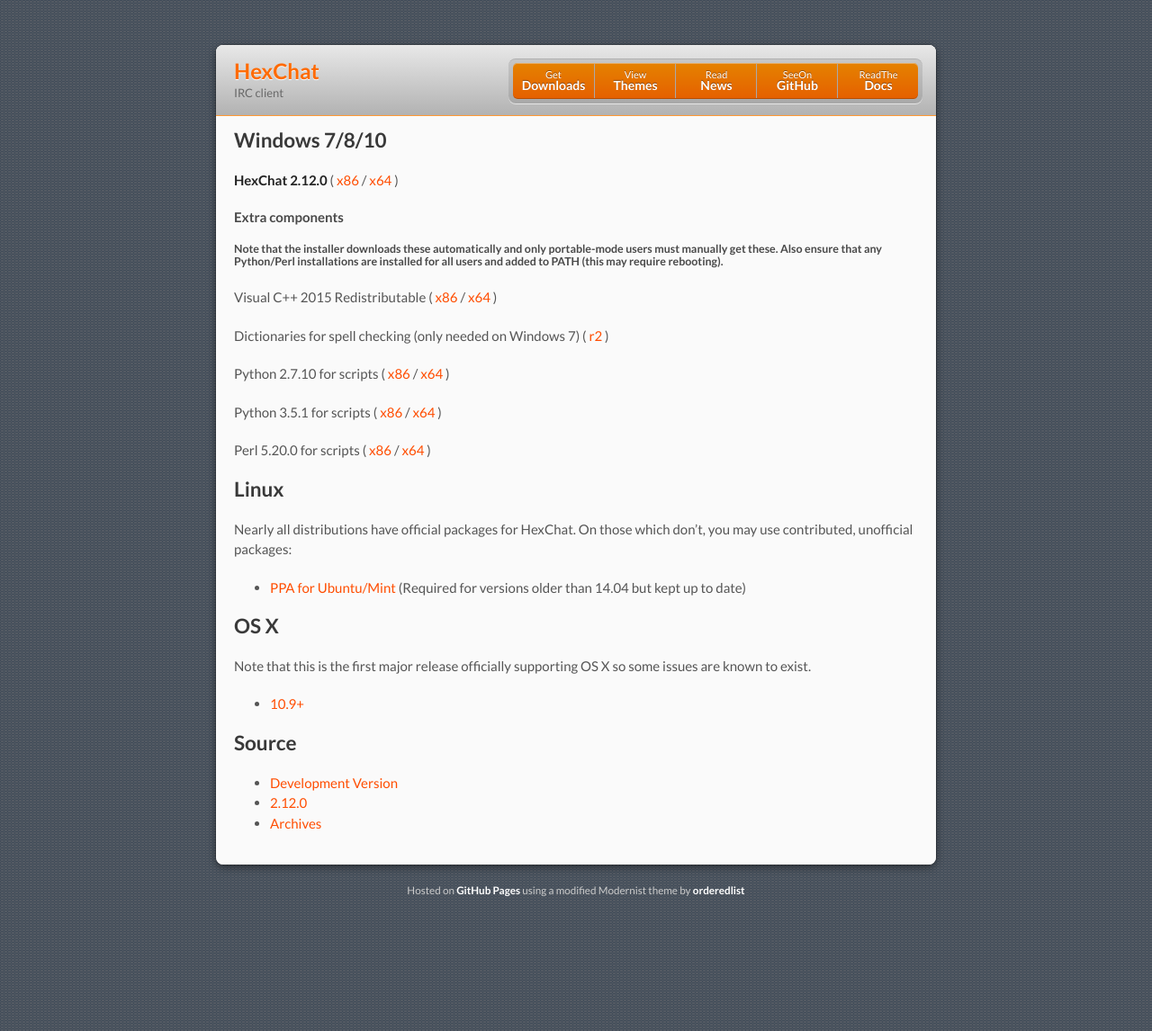
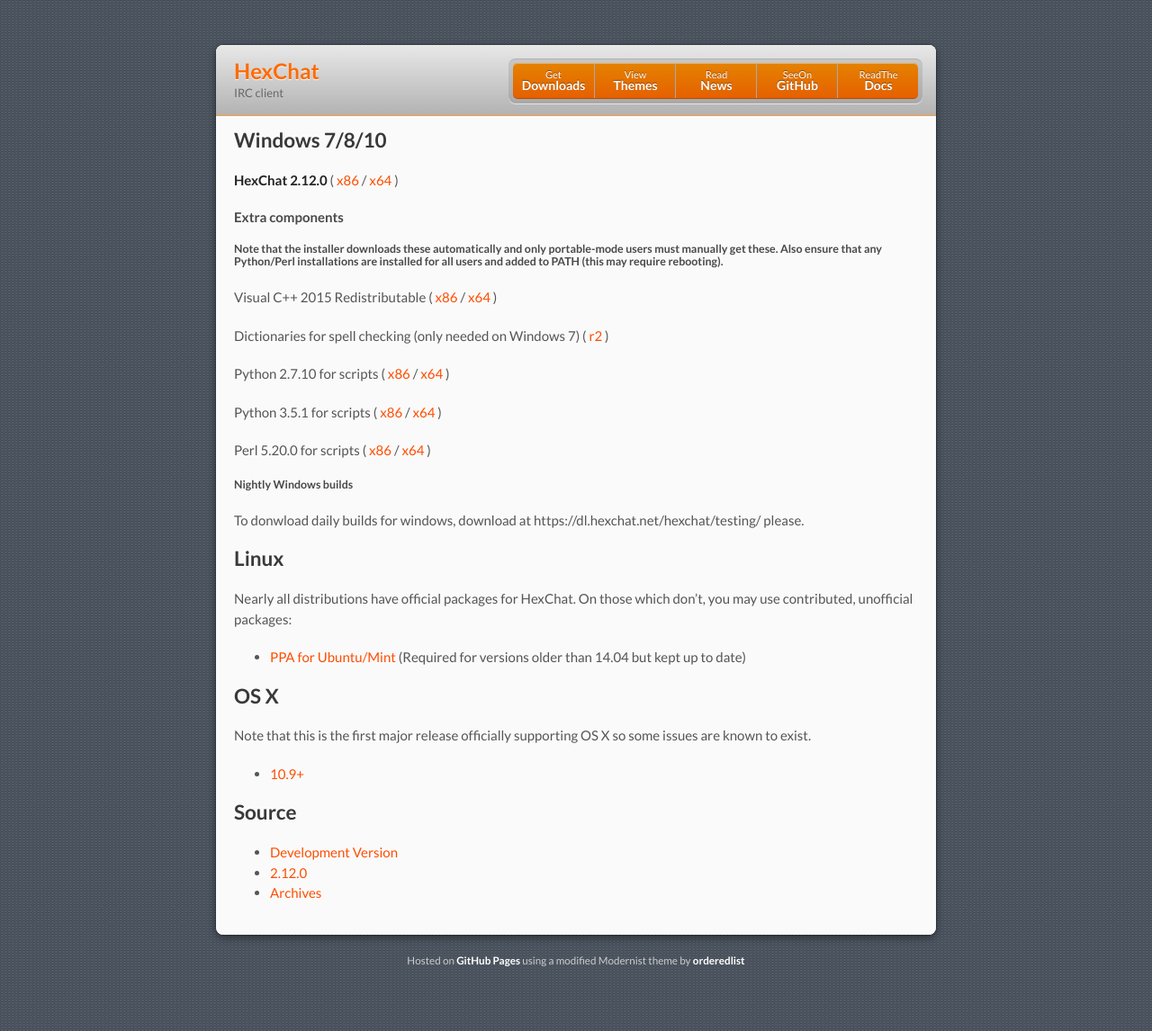
Before and after one commit to hexchat/hexchat.github.com, a Jekyll site: the page built from downloads.md, in a window 1280 px wide. Shown: the whole page at 90% size. Built offline with Jekyll 4.4.1, drawn with Linux system fonts in a browser that asks for light colours.

Commit message:
Update downloads.md

```diff
--- a/downloads.md
+++ b/downloads.md
@@ -22,6 +22,10 @@
 
 Perl 5.20.0 for scripts ( [x86]({{ site.dl_url }}/misc/perl/Perl%205.20.0%20x86.msi) / [x64]({{ site.dl_url }}/misc/perl/Perl%205.20.0%20x64.msi) )
 
+##### Nightly Windows builds
+
+To donwload daily builds for windows, download at https://dl.hexchat.net/hexchat/testing/ please.
+
 ## Linux
 Nearly all distributions have official packages for HexChat. On those which don't, you may use contributed, unofficial packages:
 
```
